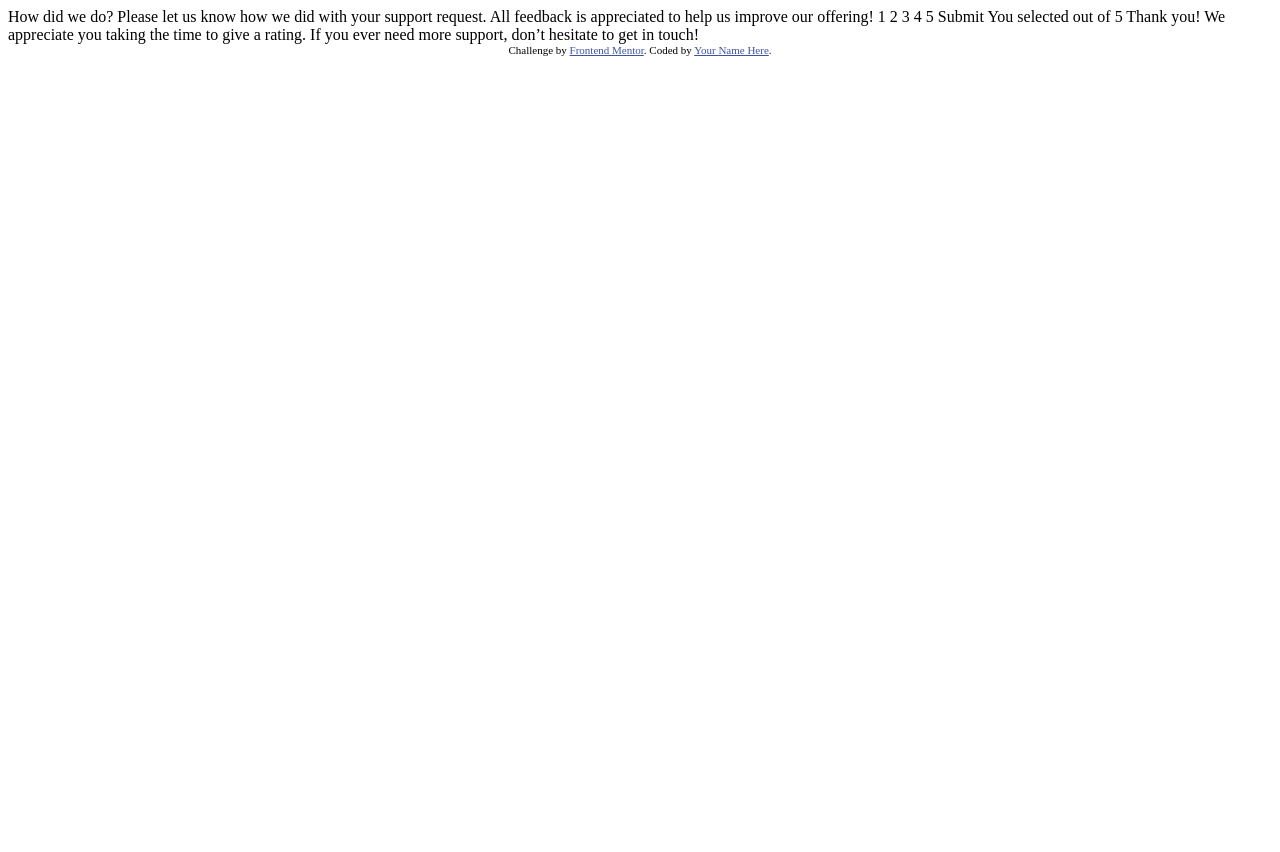
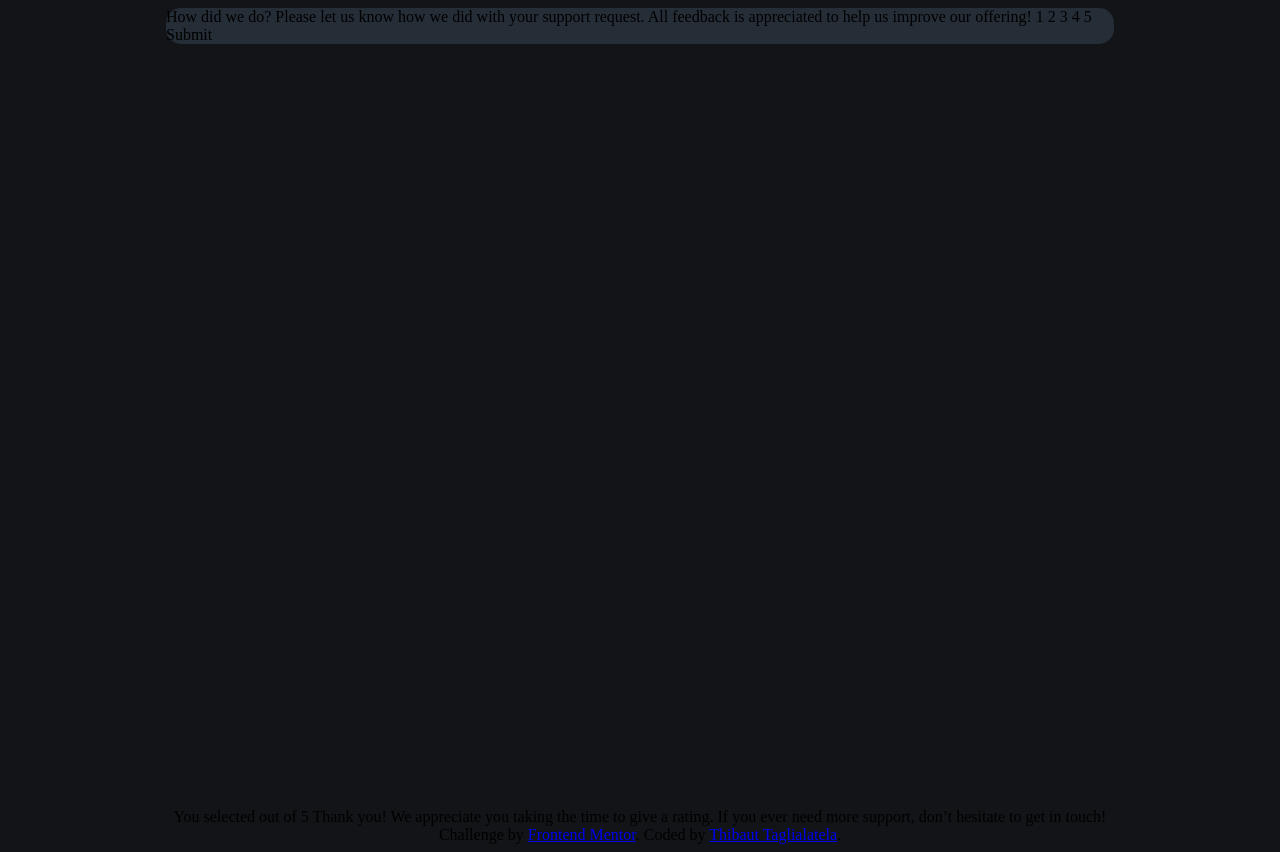
Before and after one commit to thibauttaglialatela/interactive-rating-component, a plain HTML site: page index.html in a window 1280 px wide. Before the commit the page ends 800 px from the top, so only its background shows below. Drawn offline with Linux system fonts and the light colour scheme.

Commit message:
creation fichier style.css

```diff
--- a/index.html
+++ b/index.html
@@ -2,30 +2,31 @@
 <html lang="en">
 <head>
   <meta charset="UTF-8">
-  <meta name="viewport" content="width=device-width, initial-scale=1.0"> <!-- displays site properly based on user's device -->
+  <meta name="viewport" content="width=device-width, initial-scale=1.0">
 
   <link rel="icon" type="image/png" sizes="32x32" href="./images/favicon-32x32.png">
 
   <title>Frontend Mentor | Interactive rating component</title>
-
-  <!-- Feel free to remove these styles or customise in your own stylesheet 👍 -->
-  <style>
-    .attribution { font-size: 11px; text-align: center; }
-    .attribution a { color: hsl(228, 45%, 44%); }
-  </style>
+<link rel="stylesheet" href="style.css">
 </head>
 <body>
 
   <!-- Rating state start -->
+<section>
 
-  How did we do?
+  <div class="card">
+    How did we do?
 
-  Please let us know how we did with your support request. All feedback is appreciated
-  to help us improve our offering!
+    Please let us know how we did with your support request. All feedback is appreciated
+    to help us improve our offering!
 
-  1 2 3 4 5
+    1 2 3 4 5
 
-  Submit
+    Submit
+  </div>
+
+</section>
+
 
   <!-- Rating state end -->
 
@@ -41,9 +42,9 @@
   <!-- Thank you state end -->
 
 
-  <div class="attribution">
+  <footer class="attribution">
     Challenge by <a href="https://www.frontendmentor.io?ref=challenge" target="_blank">Frontend Mentor</a>.
-    Coded by <a href="#">Your Name Here</a>.
-  </div>
+    Coded by <a href="#">Thibaut Taglialatela</a>.
+  </footer>
 </body>
 </html>
--- /dev/null
+++ b/style.css
@@ -0,0 +1,19 @@
+body {
+  background-color: hsl(216, 12%, 8%);
+  display: flex;
+  flex-direction: column;
+  align-items: center;
+}
+
+section {
+  width: 75%;
+  height: 100vh;
+}
+
+.card {
+  display: flex;
+  flex-direction: column;
+  border-radius: 15px;
+  background-color: hsl(213, 19%, 18%);
+  border: red 1px;
+}
```
